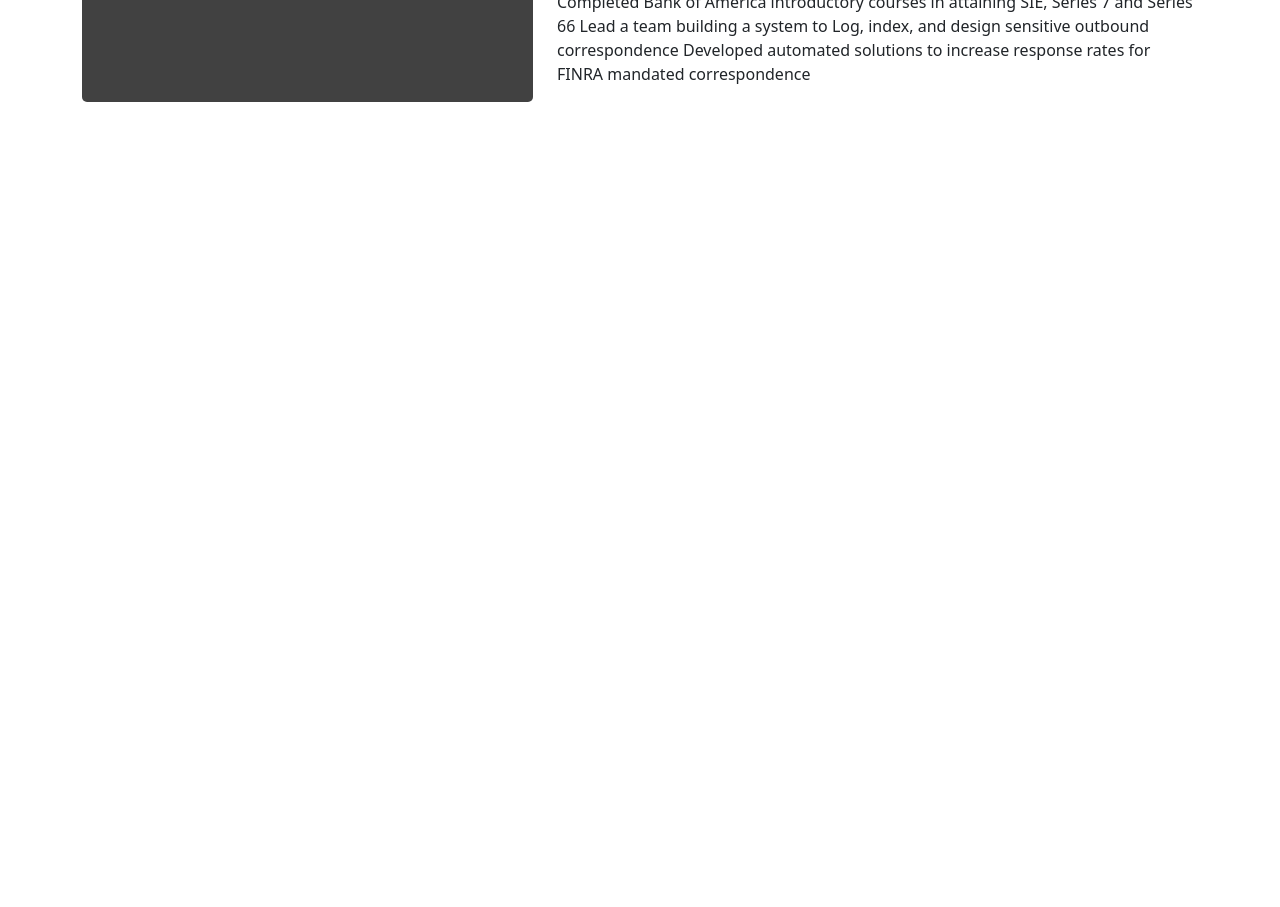
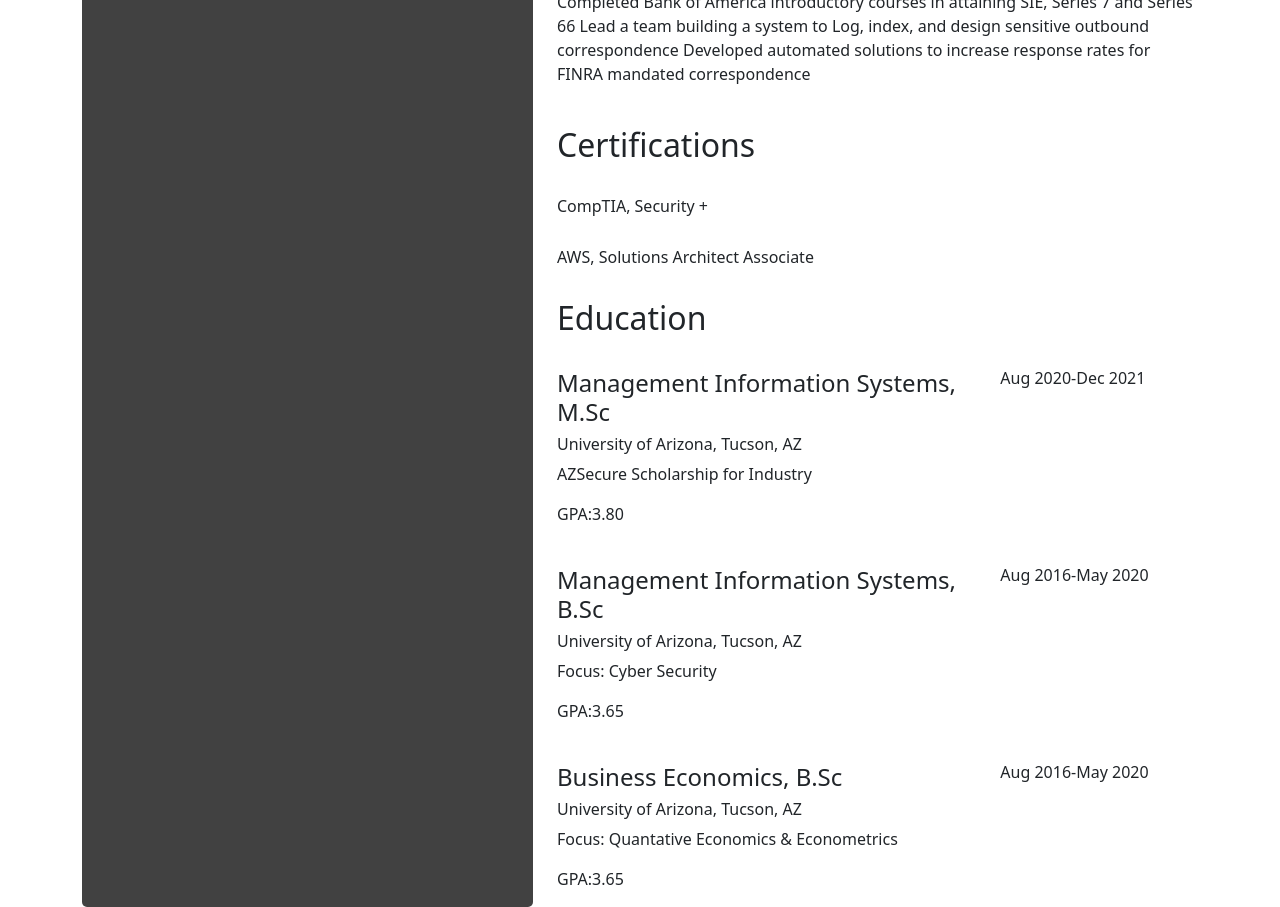
Before and after one commit to mdvertola/my-site, an Angular app in the folder site/: page / in a window 1280 px wide. Shown: the part 720-1627 px from the top of the page. Before the commit the page ends 822 px from the top, so only its background shows below. Built offline with nearby package versions, Linux system fonts and the light colour scheme.

Commit message:
added mobile support, education, certifications

```diff
--- a/site/src/app/components/about-me/about-me.component.html
+++ b/site/src/app/components/about-me/about-me.component.html
@@ -1,15 +1,15 @@
-<div class="about-background white-text padded-1">
+<div class="about-background white-text">
 
     <div class="row top">
             <img class="me" src="../../../assets/img/me.jpg">
     </div>
 
     <div class="row center">
-        <h4>{{about.name}}</h4>
+        <h2>{{about.name}}</h2>
     </div>
 
     <div class="row center">
-        <p>{{about.bio}}</p>
+        <h6 class="padded-5">{{about.bio}}</h6>
     </div>
 
     <div class="row center">
@@ -20,4 +20,5 @@
             <button (click)="mail(about.email)" type="button" class="btn btn-link btn-lg white-link"><i class='fa fa-envelope'></i></button>
         </div>
     </div>
+
 </div>
--- a/site/src/app/components/about-me/about-me.component.scss
+++ b/site/src/app/components/about-me/about-me.component.scss
@@ -43,18 +43,16 @@
     height: 40%;
 }
 .bottom{
-
     bottom: 0;
 }
 
 @media screen and (max-width: 850px) {
     .me{
-        height: 75%;
-        width: 75%;
+        height: 50%;
+        width: 50%;
         border-radius: 50%;
         margin-left: auto;
         margin-right: auto;
-        padding: 5%;
     }
     .top{
         padding: 0%;
--- a/site/src/app/components/exp/exp.component.html
+++ b/site/src/app/components/exp/exp.component.html
@@ -13,3 +13,31 @@
         <p>{{exp.desc}}</p>
     </div>
 </div>
+<br>
+<h2>Certifications</h2>
+<div *ngFor="let cert of certifications">
+    <br>
+    <div class="row">
+        <div class="col-8">
+            <h6>{{cert.institution}}, {{cert.certification}}</h6>
+        </div>
+
+
+    </div>
+</div>
+<br>
+<h2>Education</h2>
+<div *ngFor="let edu of education">
+    <br>
+    <div class="row">
+        <div class="col-8">
+            <h4>{{edu.major}}, {{edu.degree}}</h4>
+            <h6>{{edu.institution}}, {{edu.location}}</h6>
+        </div>
+        <div class="col-4">
+            <h6>{{edu.time_start}}-{{edu.time_end}}</h6>
+        </div>
+        <p>{{edu.awards}}</p>
+        <p>GPA:{{edu.gpa}}</p>
+    </div>
+</div>
--- a/site/src/app/components/exp/exp.component.ts
+++ b/site/src/app/components/exp/exp.component.ts
@@ -8,11 +8,16 @@ import { DataService } from 'src/app/data/data.service';
 })
 export class ExpComponent implements OnInit {
   experience!: { employer: string; title: string; "time_start": string; "time_end": string; location: string; desc: string; }[];
+  education!: { institution: string; location: string; major: string; degree: string; time_start: string; time_end: string; gpa: string; awards: string; }[];
+  certifications!: { institution: string; certification: string; time_awarded: string; time_exp: string; grade: string; link: string; }[];
+
 
   constructor(private data: DataService) { }
 
   ngOnInit() {
     this.experience =this.data.getExperience()
+    this.education =this.data.getEducation()
+    this.certifications = this.data.getCertifications()
   }
 
 
--- a/site/src/app/data/data.service.ts
+++ b/site/src/app/data/data.service.ts
@@ -67,8 +67,69 @@ export class DataService {
     }
   ]
   }
-  public getProjects(){}
-  public getTechnologies(){}
-  public getCertifications(){}
+
+  public getTechnologies(){
+    return []
+  }
+  public getCertifications(){
+    return [
+      { "institution":"CompTIA",
+        "certification":"Security +",
+        "time_awarded":"",
+        "time_exp":"",
+        "grade":"",
+        "link":""
+      },
+      { "institution":"AWS",
+        "certification":"Solutions Architect Associate",
+        "time_awarded":"",
+        "time_exp":"",
+        "grade":"",
+        "link":""
+      },
+    ]
+  }
+  public getEducation(){
+    return [
+      { "institution":"University of Arizona",
+        "location":"Tucson, AZ",
+        "major":"Management Information Systems",
+        "degree":"M.Sc",
+        "time_start":"Aug 2020",
+        "time_end":"Dec 2021",
+        "gpa":"3.80",
+        "awards":"AZSecure Scholarship for Industry"
+      },
+      { "institution":"University of Arizona",
+        "location":"Tucson, AZ",
+        "major":"Management Information Systems",
+        "degree":"B.Sc",
+        "time_start":"Aug 2016",
+        "time_end":"May 2020",
+        "gpa":"3.65",
+        "awards":"Focus: Cyber Security"
+      },
+      { "institution":"University of Arizona",
+        "location":"Tucson, AZ",
+        "major":"Business Economics",
+        "degree":"B.Sc",
+        "time_start":"Aug 2016",
+        "time_end":"May 2020",
+        "gpa":"3.65",
+        "awards":"Focus: Quantative Economics & Econometrics"
+      },
+    ]
+  }
+  // I would like to somehow go get the preview for the link instead of requiring image
+  public getProjects(){
+    return [
+      { "title":"",
+        "desc":"",
+        "link":"",
+        "image":""
+      }
+    ]
+  }
+
 
 }
--- a/site/src/app/routes/main/main.component.html
+++ b/site/src/app/routes/main/main.component.html
@@ -1,6 +1,11 @@
-<div class="container">
+<div *ngIf="!mobile"class="container">
     <div class="row">
         <div class="col-5"><app-about-me></app-about-me></div>
         <div class="col-7"><app-exp></app-exp></div>
     </div>
 </div>
+
+<div *ngIf="mobile"class="container">
+    <app-about-me class="about"></app-about-me>
+    <app-exp></app-exp>
+</div>
--- a/site/src/app/routes/main/main.component.ts
+++ b/site/src/app/routes/main/main.component.ts
@@ -1,4 +1,4 @@
-import { Component, OnInit } from '@angular/core';
+import { Component, HostListener, OnInit } from '@angular/core';
 
 @Component({
   selector: 'app-main',
@@ -6,10 +6,23 @@ import { Component, OnInit } from '@angular/core';
   styleUrls: ['./main.component.scss']
 })
 export class MainComponent implements OnInit {
+  innerWidth: any;
 
   constructor() { }
 
-  ngOnInit(): void {
+  @HostListener('window:resize', ['$event'])
+  onResize(event: { target: { innerWidth: any; }; }) {
+    this.innerWidth = event.target.innerWidth;
+  }
+
+  get mobile(){
+    if (window.innerWidth <= 850){
+      return true
+    } return false
+  }
+
+  ngOnInit() {
+    this.innerWidth =  window.innerWidth
   }
 
 }
```
Also changed, not shown: site/src/app/routes/main/main.component.scss (line endings or trailing spaces).
